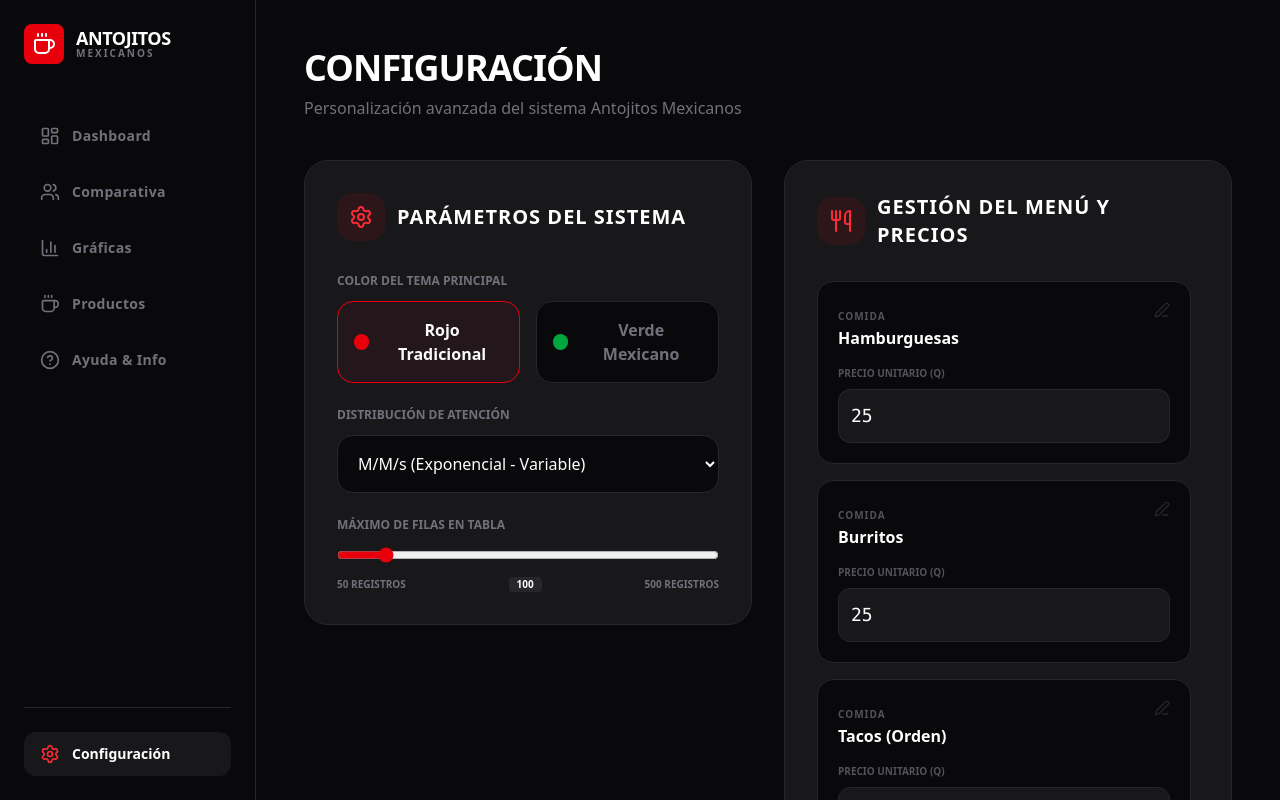
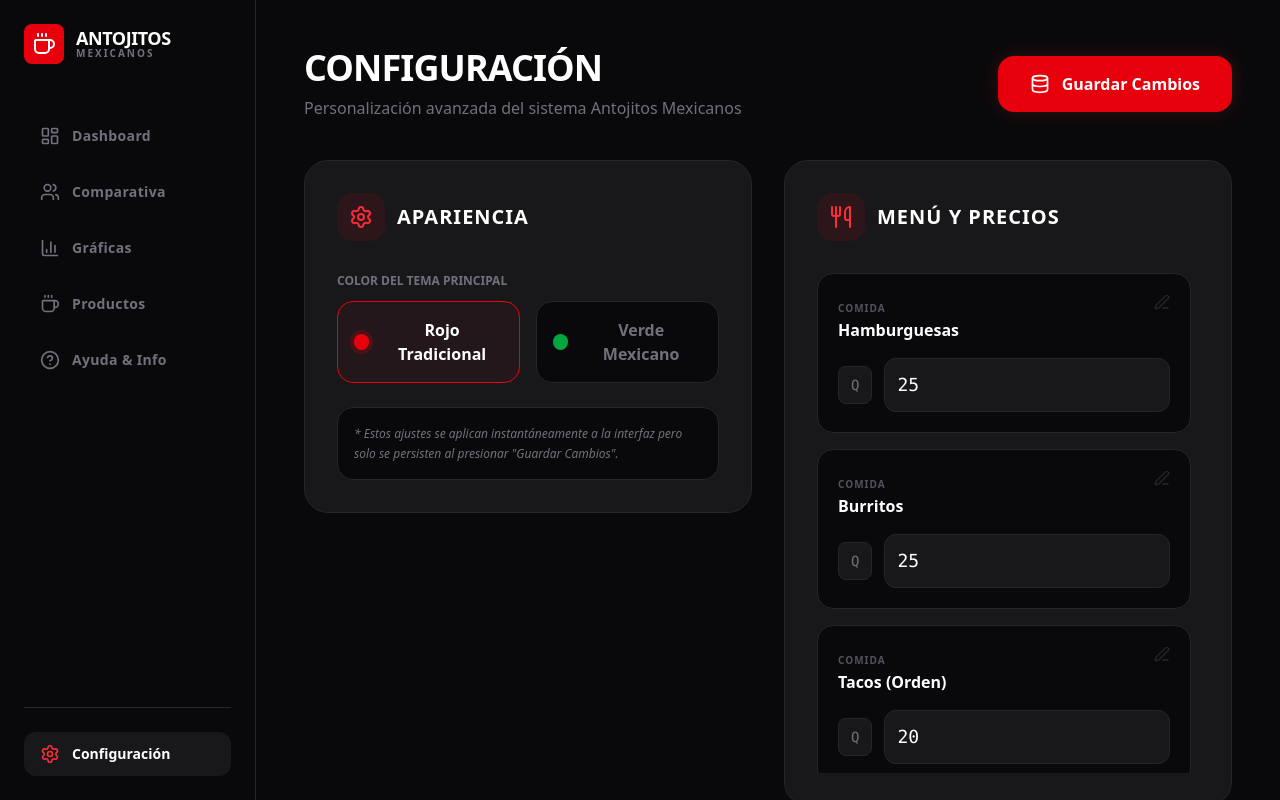
Before and after one commit to AlexLC642/AntojitosMexicanos, a Next.js app: page /settings in a window 1280 px wide. Built offline with nearby package versions, Linux system fonts and the light colour scheme.

Commit message:
UI: Refactored Settings page for production and added Save button

```diff
--- a/app/settings/page.tsx
+++ b/app/settings/page.tsx
@@ -7,16 +7,47 @@ import { useSimulationStore } from '@/store/useSimulationStore';
 import { Settings, Utensils, Zap, Database, Edit3 } from 'lucide-react';
 
 export default function SettingsPage() {
-  const { products, settings, updateProduct, updateSettings } = useSimulationStore();
+  const { products, settings, updateProduct, updateSettings, fetchProducts } = useSimulationStore();
+  const [isSaving, setIsSaving] = React.useState(false);
+  const [saveSuccess, setSaveSuccess] = React.useState(false);
+
+  const handleSave = async () => {
+    setIsSaving(true);
+    // Simulate API call for now or implement real sync
+    await new Promise(resolve => setTimeout(resolve, 1000));
+    setIsSaving(false);
+    setSaveSuccess(true);
+    setTimeout(() => setSaveSuccess(false), 3000);
+  };
 
   return (
     <div className="flex min-h-screen bg-zinc-950 text-zinc-50 font-sans">
       <Sidebar />
 
       <main className="flex-1 ml-64 p-8 lg:p-12 overflow-y-auto h-screen custom-scrollbar">
-        <header className="mb-10">
-          <h1 className="text-4xl font-black tracking-tight text-white mb-2 uppercase">Configuración</h1>
-          <p className="text-zinc-500 font-medium">Personalización avanzada del sistema Antojitos Mexicanos</p>
+        <header className="mb-10 flex justify-between items-center">
+          <div>
+            <h1 className="text-4xl font-black tracking-tight text-white mb-2 uppercase">Configuración</h1>
+            <p className="text-zinc-500 font-medium">Personalización avanzada del sistema Antojitos Mexicanos</p>
+          </div>
+          <button
+            onClick={handleSave}
+            disabled={isSaving}
+            className={`px-8 py-4 rounded-2xl font-bold flex items-center gap-3 transition-all active:scale-95 ${
+              saveSuccess
+                ? 'bg-green-600 text-white'
+                : 'bg-red-600 hover:bg-red-700 text-white shadow-[0_0_20px_rgba(220,38,38,0.2)]'
+            }`}
+          >
+            {isSaving ? (
+              <div className="w-5 h-5 border-2 border-white/30 border-t-white rounded-full animate-spin" />
+            ) : saveSuccess ? (
+              <Zap className="h-5 w-5 fill-current" />
+            ) : (
+              <Database className="h-5 w-5" />
+            )}
+            {isSaving ? 'Guardando...' : saveSuccess ? '¡Guardado!' : 'Guardar Cambios'}
+          </button>
         </header>
 
         <div className="grid grid-cols-1 xl:grid-cols-2 gap-8">
@@ -26,7 +57,7 @@ export default function SettingsPage() {
               <div className="p-3 bg-red-600/10 rounded-2xl text-red-500">
                 <Settings className="h-6 w-6" />
               </div>
-              <h3 className="text-xl font-bold text-white uppercase tracking-wider">Parámetros del Sistema</h3>
+              <h3 className="text-xl font-bold text-white uppercase tracking-wider">Apariencia</h3>
             </div>
 
             <div className="space-y-6">
@@ -35,49 +66,25 @@ export default function SettingsPage() {
                 <div className="flex gap-4">
                    <button
                      onClick={() => updateSettings({ themeColor: 'red' })}
-                     className={`flex-1 p-4 rounded-2xl border transition-all flex items-center gap-3 ${settings.themeColor === 'red' ? 'border-red-600 bg-red-600/5' : 'border-zinc-800 bg-zinc-950 text-zinc-500'}`}
+                     className={`flex-1 p-4 rounded-2xl border transition-all flex items-center gap-3 ${settings.themeColor === 'red' ? 'border-red-600 bg-red-600/5 text-white' : 'border-zinc-800 bg-zinc-950 text-zinc-500 hover:border-zinc-700'}`}
                    >
-                     <div className="w-4 h-4 rounded-full bg-red-600" />
+                     <div className={`w-4 h-4 rounded-full bg-red-600 ${settings.themeColor === 'red' ? 'ring-4 ring-red-600/20' : ''}`} />
                      <span className="font-bold">Rojo Tradicional</span>
                    </button>
                    <button
                      onClick={() => updateSettings({ themeColor: 'green' })}
-                     className={`flex-1 p-4 rounded-2xl border transition-all flex items-center gap-3 ${settings.themeColor === 'green' ? 'border-green-600 bg-green-600/5' : 'border-zinc-800 bg-zinc-950 text-zinc-500'}`}
+                     className={`flex-1 p-4 rounded-2xl border transition-all flex items-center gap-3 ${settings.themeColor === 'green' ? 'border-green-600 bg-green-600/5 text-white' : 'border-zinc-800 bg-zinc-950 text-zinc-500 hover:border-zinc-700'}`}
                    >
-                     <div className="w-4 h-4 rounded-full bg-green-600" />
+                     <div className={`w-4 h-4 rounded-full bg-green-600 ${settings.themeColor === 'green' ? 'ring-4 ring-green-600/20' : ''}`} />
                      <span className="font-bold">Verde Mexicano</span>
                    </button>
                 </div>
               </div>
 
-              <div>
-                <label className="text-zinc-500 text-xs font-bold uppercase mb-3 block">Distribución de Atención</label>
-                <select
-                  value={settings.distribution}
-                  onChange={(e) => updateSettings({ distribution: e.target.value as any })}
-                  className="w-full bg-zinc-950 border border-zinc-800 text-white p-4 rounded-2xl outline-none focus:ring-2 focus:ring-red-600"
-                >
-                  <option value="exponential">M/M/s (Exponencial - Variable)</option>
-                  <option value="constant">M/D/s (Determinista - Constante)</option>
-                </select>
-              </div>
-
-              <div>
-                <label className="text-zinc-500 text-xs font-bold uppercase mb-3 block">Máximo de Filas en Tabla</label>
-                <input
-                  type="range"
-                  min="50"
-                  max="500"
-                  step="50"
-                  value={settings.maxRows}
-                  onChange={(e) => updateSettings({ maxRows: Number(e.target.value) })}
-                  className="w-full accent-red-600"
-                />
-                <div className="flex justify-between text-zinc-500 text-[10px] font-bold mt-2">
-                   <span>50 REGISTROS</span>
-                   <span className="text-white bg-zinc-800 px-2 rounded">{settings.maxRows}</span>
-                   <span>500 REGISTROS</span>
-                </div>
+              <div className="p-4 bg-zinc-950 border border-zinc-800 rounded-2xl">
+                 <p className="text-zinc-500 text-xs leading-relaxed italic">
+                    * Estos ajustes se aplican instantáneamente a la interfaz pero solo se persisten al presionar "Guardar Cambios".
+                 </p>
               </div>
             </div>
           </section>
@@ -88,26 +95,26 @@ export default function SettingsPage() {
               <div className="p-3 bg-red-600/10 rounded-2xl text-red-500">
                 <Utensils className="h-6 w-6" />
               </div>
-              <h3 className="text-xl font-bold text-white uppercase tracking-wider">Gestión del Menú y Precios</h3>
+              <h3 className="text-xl font-bold text-white uppercase tracking-wider">Menú y Precios</h3>
             </div>
 
-            <div className="space-y-4 max-h-[600px] overflow-y-auto custom-scrollbar pr-2">
+            <div className="space-y-4 max-h-[500px] overflow-y-auto custom-scrollbar pr-2">
               {products.map((product) => (
-                <div key={product.id} className="bg-zinc-950 border border-zinc-800 p-5 rounded-2xl hover:border-zinc-700 transition-colors">
+                <div key={product.id} className="bg-zinc-950 border border-zinc-800 p-5 rounded-2xl hover:border-zinc-700 transition-all group">
                   <div className="flex justify-between items-start mb-4">
                      <div>
                         <span className="text-zinc-600 text-[10px] font-bold uppercase tracking-widest">{product.category}</span>
-                        <h4 className="text-white font-bold">{product.name}</h4>
+                        <h4 className="text-white font-bold group-hover:text-red-500 transition-colors">{product.name}</h4>
                      </div>
-                     <Edit3 className="h-4 w-4 text-zinc-800" />
+                     <Edit3 className="h-4 w-4 text-zinc-800 group-hover:text-zinc-600" />
                   </div>
-                  <div className="grid grid-cols-1 gap-2">
-                     <label className="text-zinc-600 text-[10px] font-bold uppercase">Precio Unitario (Q)</label>
+                  <div className="flex items-center gap-3">
+                     <div className="bg-zinc-900 px-3 py-2 rounded-lg text-zinc-500 text-sm font-mono border border-zinc-800">Q</div>
                      <input
                         type="number"
                         value={product.price}
                         onChange={(e) => updateProduct(product.id, { price: Number(e.target.value) })}
-                        className="bg-zinc-900 border border-zinc-800 text-white p-3 rounded-xl font-mono text-lg focus:ring-1 focus:ring-red-600 outline-none"
+                        className="flex-1 bg-zinc-900 border border-zinc-800 text-white p-3 rounded-xl font-mono text-lg focus:ring-1 focus:ring-red-600 outline-none transition-all focus:bg-zinc-950"
                      />
                   </div>
                 </div>
@@ -116,19 +123,16 @@ export default function SettingsPage() {
           </section>
         </div>
 
-        <div className="mt-12 bg-zinc-900 border border-zinc-800 p-8 rounded-3xl flex items-center justify-between">
+        <div className="mt-12 bg-zinc-900/50 border border-zinc-800/50 p-8 rounded-3xl flex items-center justify-between backdrop-blur-sm">
            <div className="flex items-center gap-6">
-              <div className="p-4 bg-zinc-950 rounded-2xl border border-zinc-800">
-                 <Database className="h-8 w-8 text-zinc-700" />
+              <div className="p-4 bg-zinc-950 rounded-2xl border border-zinc-800 shadow-xl">
+                 <Zap className="h-8 w-8 text-yellow-500" />
               </div>
               <div>
-                 <h4 className="text-white font-bold mb-1">Backup de Configuración</h4>
-                 <p className="text-zinc-500 text-sm">Tus ajustes se guardan localmente en el navegador para futuras sesiones.</p>
+                 <h4 className="text-white font-bold mb-1 italic">Optimización de Producción</h4>
+                 <p className="text-zinc-500 text-sm">El sistema está configurado para máxima velocidad de respuesta en entornos reales.</p>
               </div>
            </div>
-           <button className="bg-zinc-800 hover:bg-zinc-700 text-white font-bold px-8 py-3 rounded-xl transition-all border border-zinc-700">
-              Exportar JSON
-           </button>
         </div>
       </main>
     </div>
```
